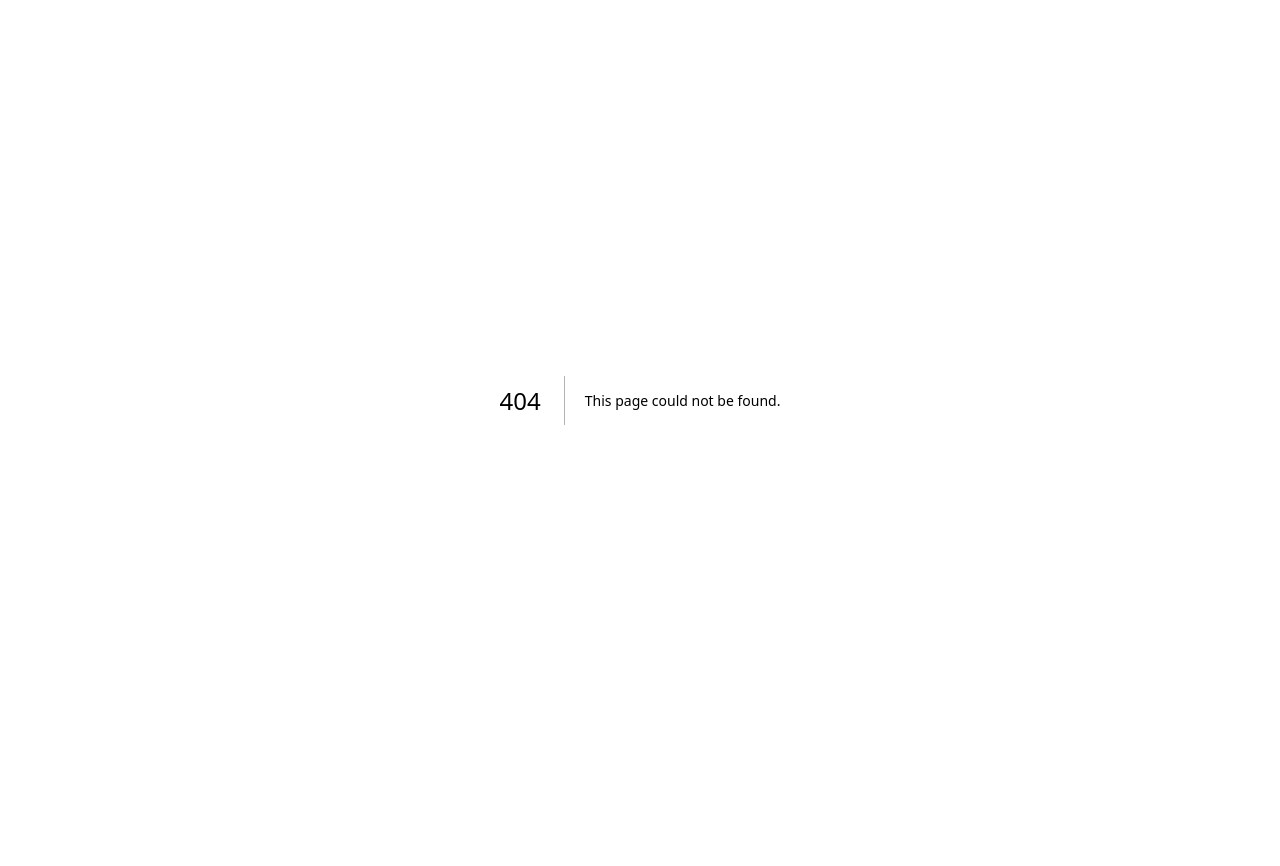
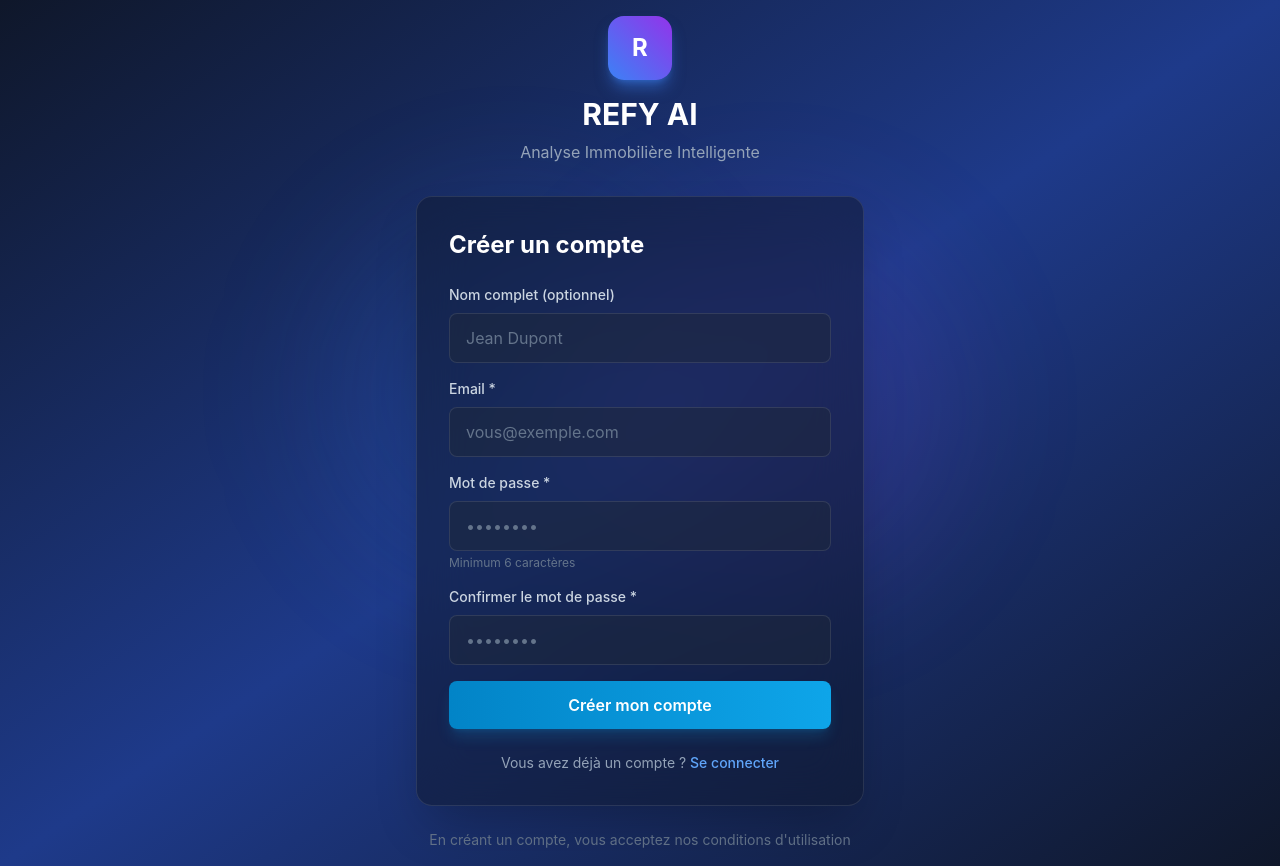
Before and after one commit to YLDHN/REFYAI, a Next.js app in the folder frontend/: page /register in a window 1280 px wide. Before the commit this address had no page. Before the commit the page ends 800 px from the top, so only its background shows below. Built offline with nearby package versions, Linux system fonts and the light colour scheme; no server answers.

Commit message:
feat: Add user registration page for production deployment
- Created /register page with full form validation
- Auto-login after successful registration
- Link from login page to register
- Backend /auth/register endpoint already exists
- Saves accounts to database for production use

```diff
--- /dev/null
+++ b/frontend/src/app/register/page.tsx
@@ -0,0 +1,204 @@
+'use client';
+
+import { useState } from 'react';
+import { useRouter } from 'next/navigation';
+import Link from 'next/link';
+import { apiClient } from '@/lib/api';
+import { useAuthStore } from '@/store/authStore';
+import { Button } from '@/components/ui/Button';
+
+export default function RegisterPage() {
+  const router = useRouter();
+  const { setAuth } = useAuthStore();
+  const [loading, setLoading] = useState(false);
+  const [error, setError] = useState('');
+
+  const [formData, setFormData] = useState({
+    email: '',
+    password: '',
+    confirmPassword: '',
+    full_name: ''
+  });
+
+  const handleSubmit = async (e: React.FormEvent) => {
+    e.preventDefault();
+    setError('');
+
+    // Validation
+    if (formData.password !== formData.confirmPassword) {
+      setError('Les mots de passe ne correspondent pas');
+      return;
+    }
+
+    if (formData.password.length < 6) {
+      setError('Le mot de passe doit contenir au moins 6 caractères');
+      return;
+    }
+
+    if (!formData.email.includes('@')) {
+      setError('Email invalide');
+      return;
+    }
+
+    setLoading(true);
+
+    try {
+      // Créer le compte
+      const registerResponse = await apiClient.post('/auth/register', {
+        email: formData.email,
+        password: formData.password,
+        full_name: formData.full_name || formData.email.split('@')[0]
+      });
+
+      console.log('Compte créé:', registerResponse.data);
+
+      // Se connecter automatiquement après création
+      const loginResponse = await apiClient.post('/auth/login', {
+        username: formData.email,
+        password: formData.password
+      });
+
+      const { access_token, user } = loginResponse.data;
+
+      // Stocker le token et l'utilisateur (token en premier, user en second)
+      setAuth(access_token, user);
+
+      // Rediriger vers le dashboard
+      router.push('/dashboard');
+    } catch (err: any) {
+      console.error('Erreur inscription:', err);
+      setError(
+        err.response?.data?.detail ||
+        err.response?.data?.message ||
+        'Une erreur est survenue lors de la création du compte'
+      );
+    } finally {
+      setLoading(false);
+    }
+  };
+
+  return (
+    <div className="min-h-screen flex items-center justify-center bg-gradient-to-br from-slate-900 via-blue-900 to-slate-900 p-4">
+      {/* Background Effects */}
+      <div className="absolute inset-0 overflow-hidden pointer-events-none">
+        <div className="absolute top-1/4 left-1/4 w-96 h-96 bg-blue-500/10 rounded-full blur-3xl"></div>
+        <div className="absolute bottom-1/4 right-1/4 w-96 h-96 bg-purple-500/10 rounded-full blur-3xl"></div>
+      </div>
+
+      <div className="w-full max-w-md relative z-10">
+        {/* Logo */}
+        <div className="text-center mb-8">
+          <div className="inline-flex items-center justify-center w-16 h-16 rounded-2xl bg-gradient-to-tr from-blue-500 to-purple-600 mb-4 shadow-lg shadow-blue-500/50">
+            <span className="text-2xl font-bold text-white">R</span>
+          </div>
+          <h1 className="text-3xl font-bold text-white mb-2">REFY AI</h1>
+          <p className="text-slate-400">Analyse Immobilière Intelligente</p>
+        </div>
+
+        {/* Register Card */}
+        <div className="bg-slate-900/50 backdrop-blur-xl border border-white/10 rounded-2xl p-8 shadow-2xl">
+          <h2 className="text-2xl font-bold text-white mb-6">Créer un compte</h2>
+
+          {error && (
+            <div className="mb-6 p-4 bg-red-500/10 border border-red-500/20 rounded-lg">
+              <p className="text-sm text-red-400">{error}</p>
+            </div>
+          )}
+
+          <form onSubmit={handleSubmit} className="space-y-4">
+            <div>
+              <label className="block text-sm font-medium text-slate-300 mb-2">
+                Nom complet (optionnel)
+              </label>
+              <input
+                type="text"
+                value={formData.full_name}
+                onChange={(e) => setFormData({ ...formData, full_name: e.target.value })}
+                className="w-full px-4 py-3 bg-slate-800/50 border border-white/10 rounded-lg text-white placeholder-slate-500 focus:outline-none focus:ring-2 focus:ring-blue-500 focus:border-transparent transition-all"
+                placeholder="Jean Dupont"
+              />
+            </div>
+
+            <div>
+              <label className="block text-sm font-medium text-slate-300 mb-2">
+                Email *
+              </label>
+              <input
+                type="email"
+                required
+                value={formData.email}
+                onChange={(e) => setFormData({ ...formData, email: e.target.value })}
+                className="w-full px-4 py-3 bg-slate-800/50 border border-white/10 rounded-lg text-white placeholder-slate-500 focus:outline-none focus:ring-2 focus:ring-blue-500 focus:border-transparent transition-all"
+                placeholder="vous@exemple.com"
+              />
+            </div>
+
+            <div>
+              <label className="block text-sm font-medium text-slate-300 mb-2">
+                Mot de passe *
+              </label>
+              <input
+                type="password"
+                required
+                value={formData.password}
+                onChange={(e) => setFormData({ ...formData, password: e.target.value })}
+                className="w-full px-4 py-3 bg-slate-800/50 border border-white/10 rounded-lg text-white placeholder-slate-500 focus:outline-none focus:ring-2 focus:ring-blue-500 focus:border-transparent transition-all"
+                placeholder="••••••••"
+                minLength={6}
+              />
+              <p className="text-xs text-slate-500 mt-1">Minimum 6 caractères</p>
+            </div>
+
+            <div>
+              <label className="block text-sm font-medium text-slate-300 mb-2">
+                Confirmer le mot de passe *
+              </label>
+              <input
+                type="password"
+                required
+                value={formData.confirmPassword}
+                onChange={(e) => setFormData({ ...formData, confirmPassword: e.target.value })}
+                className="w-full px-4 py-3 bg-slate-800/50 border border-white/10 rounded-lg text-white placeholder-slate-500 focus:outline-none focus:ring-2 focus:ring-blue-500 focus:border-transparent transition-all"
+                placeholder="••••••••"
+                minLength={6}
+              />
+            </div>
+
+            <Button
+              type="submit"
+              variant="primary"
+              className="w-full py-3 text-base font-semibold shadow-lg shadow-blue-500/20"
+              disabled={loading}
+            >
+              {loading ? (
+                <span className="flex items-center justify-center gap-2">
+                  <svg className="animate-spin h-5 w-5" viewBox="0 0 24 24">
+                    <circle className="opacity-25" cx="12" cy="12" r="10" stroke="currentColor" strokeWidth="4" fill="none" />
+                    <path className="opacity-75" fill="currentColor" d="M4 12a8 8 0 018-8V0C5.373 0 0 5.373 0 12h4zm2 5.291A7.962 7.962 0 014 12H0c0 3.042 1.135 5.824 3 7.938l3-2.647z" />
+                  </svg>
+                  Création en cours...
+                </span>
+              ) : (
+                'Créer mon compte'
+              )}
+            </Button>
+          </form>
+
+          <div className="mt-6 text-center">
+            <p className="text-sm text-slate-400">
+              Vous avez déjà un compte ?{' '}
+              <Link href="/login" className="text-blue-400 hover:text-blue-300 font-medium transition-colors">
+                Se connecter
+              </Link>
+            </p>
+          </div>
+        </div>
+
+        {/* Footer */}
+        <p className="text-center text-sm text-slate-500 mt-6">
+          En créant un compte, vous acceptez nos conditions d'utilisation
+        </p>
+      </div>
+    </div>
+  );
+}
```
